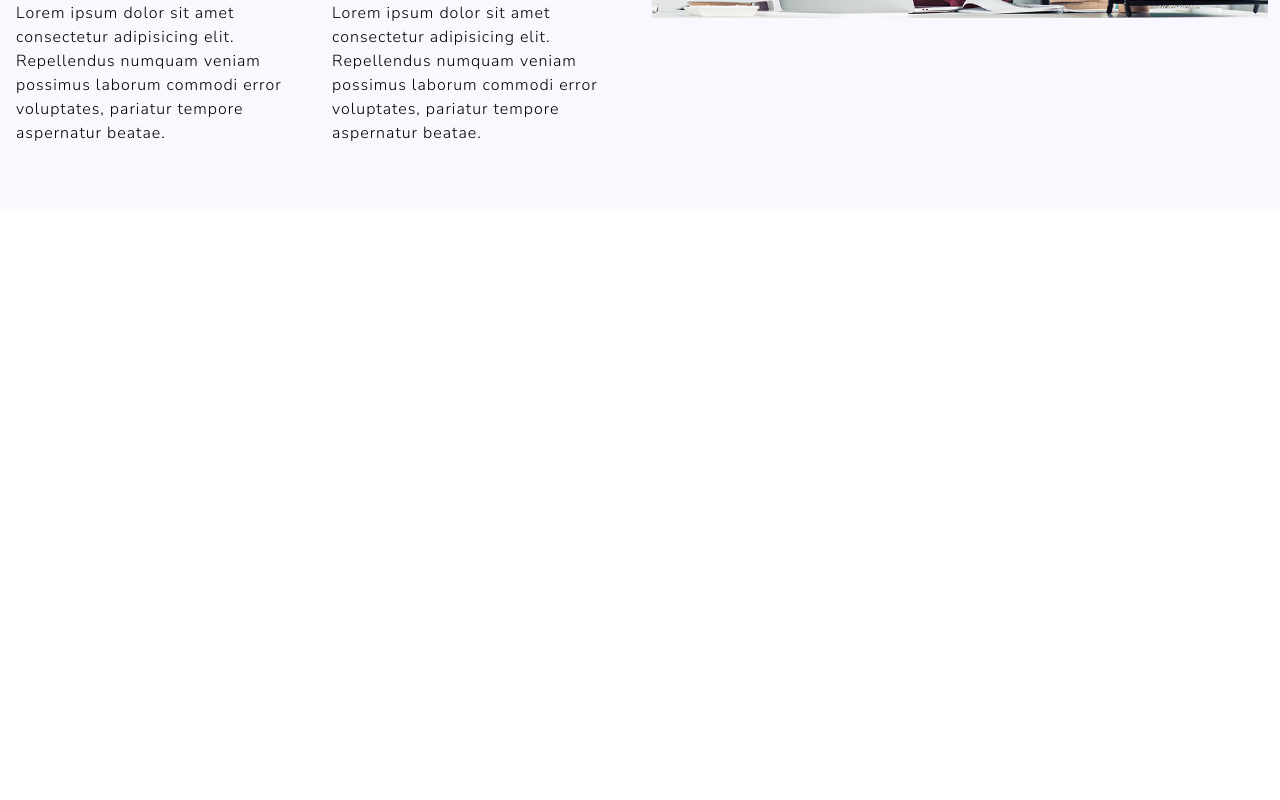
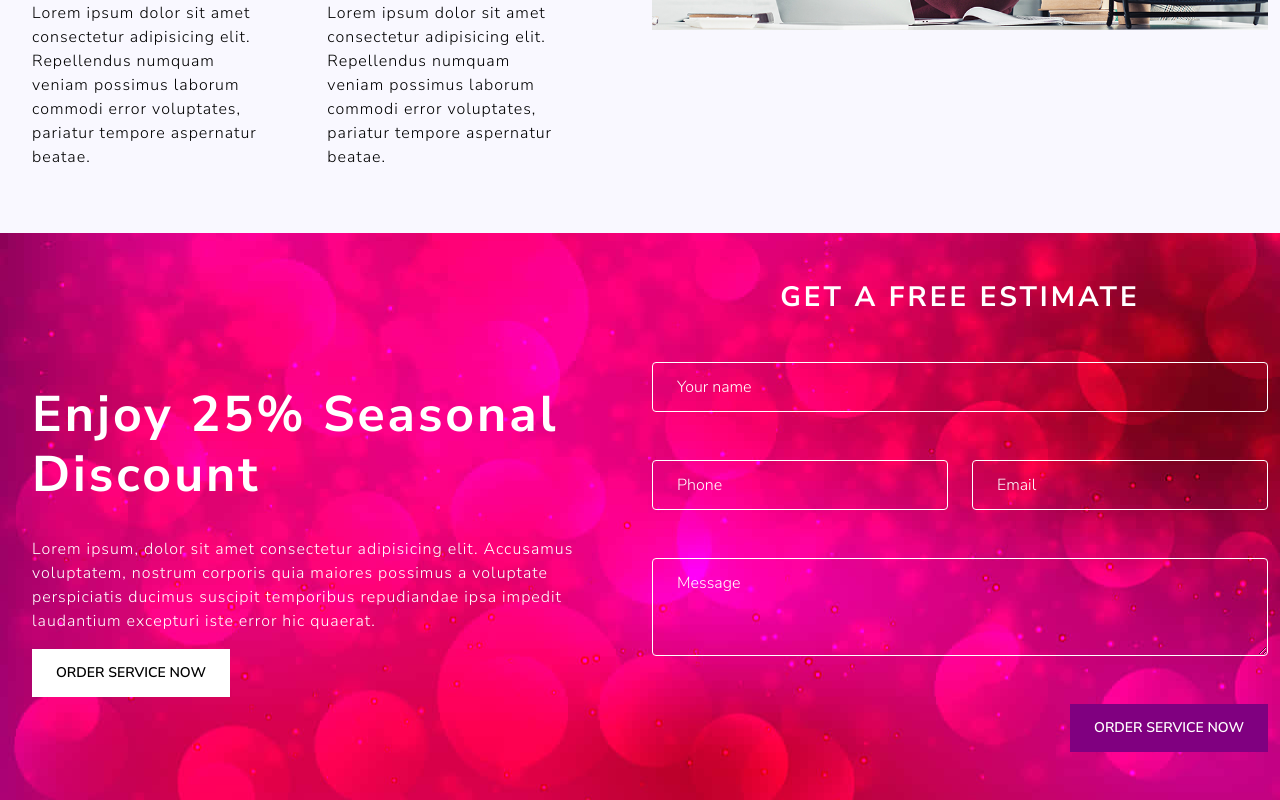
Before and after one commit to DreammyOleksandr/frontend-basics-last-lab, a React (Create React App) app: page / in a window 1280 px wide. Shown: the part 2178-2978 px from the top of the page. Before the commit the page ends 2387 px from the top, so only its background shows below. Built offline with nearby package versions, Linux system fonts and the light colour scheme.

Commit message:
feat: discount block is made

```diff
--- /dev/null
+++ b/src/components/blocks/DiscountBlock.jsx
@@ -0,0 +1,38 @@
+import React from 'react'
+import discountBg from '../../images/discountBg.jpg'
+import { DiscountForm } from '../elements'
+
+const DiscountBlock = () => {
+  return (
+    <div className='container-fluid text-white' style={{ backgroundImage: `Url(${discountBg})` }}>
+      <div className='row align-items-center'>
+        <div className='col-md-6 text-center text-md-left p-3'>
+          <div className='px-3 pb-5'>
+            <br />
+            <br />
+            <p className='text-light text-start h1 text-capitalize' style={{ fontSize: '50px' }}>
+              <b>Enjoy 25% seasonal discount</b>
+            </p>
+            <br />
+            <p className='text-start'>
+              Lorem ipsum, dolor sit amet consectetur adipisicing elit. Accusamus voluptatem,
+              nostrum corporis quia maiores possimus a voluptate perspiciatis ducimus suscipit
+              temporibus repudiandae ipsa impedit laudantium excepturi iste error hic quaerat.
+            </p>
+            <div className='position-absolute'>
+              <button className='btn btn-secondary text-uppercase'>Order service now</button>
+            </div>
+          </div>
+        </div>
+        <div className='col-md-6 h-100'>
+          <h2 className='text-white mt-5 mb-5'>
+            <b>Get a free estimate</b>
+          </h2>
+          <DiscountForm />
+        </div>
+      </div>
+    </div>
+  )
+}
+
+export default DiscountBlock
--- a/src/components/blocks/FixTechBlock.jsx
+++ b/src/components/blocks/FixTechBlock.jsx
@@ -22,14 +22,14 @@ const FixTechBlock = () => {
             </div>
           </div>
           <div className='row text-start'>
-            <div className='col-sm-6 pb-5'>
+            <div className='col-sm-5 pb-5 mx-3'>
               <h1>
                 <i class='bi bi-gem'></i>
               </h1>
               <br />
               <Card />
             </div>
-            <div className='col-sm-6 pb-5' style={{ backgroundColor: '#f9f8ff' }}>
+            <div className='col-sm-5 pb-5 mx-3' style={{ backgroundColor: '#f9f8ff' }}>
               <h1>
                 <i class='bi bi-telephone'></i>
               </h1>
--- a/src/components/blocks/index.js
+++ b/src/components/blocks/index.js
@@ -1,3 +1,4 @@
 export { default as GetStartedBlock } from './GetStartedBlock'
 export { default as SupportersBlock } from './SupportersBlock'
 export { default as FixTechBlock } from './FixTechBlock'
+export { default as DiscountBlock } from './DiscountBlock'
--- /dev/null
+++ b/src/components/elements/DiscountForm.jsx
@@ -0,0 +1,49 @@
+import React from 'react'
+
+const DiscountForm = () => {
+  return (
+    <div>
+      <form>
+        <div>
+          <input
+            type='text'
+            className='form-control border border-white text-light rounded-1 mb-5'
+            placeholder='Your name'
+            style={{ backgroundColor: 'rgba(0, 0, 0, 0)' }}
+          />
+        </div>
+        <div className='row'>
+          <div className='col-md-6'>
+            <input
+              type='text'
+              className='form-control border border-white text-light rounded-1 mb-5'
+              placeholder='Phone'
+              style={{ backgroundColor: 'rgba(0, 0, 0, 0)' }}
+            />
+          </div>
+          <div className='col-md-6'>
+            <input
+              type='text'
+              className='form-control border border-white text-light rounded-1 mb-5'
+              placeholder='Email'
+              style={{ backgroundColor: 'rgba(0, 0, 0, 0)' }}
+            />
+          </div>
+          <div>
+            <textarea
+              className='form-control border border-white text-light rounded-1 mb-5'
+              rows='3'
+              placeholder='Message'
+              style={{ backgroundColor: 'rgba(0, 0, 0, 0)' }}
+            ></textarea>
+          </div>
+          <div className='mb-5 d-flex'>
+            <button className='btn btn-primary text-uppercase ms-auto'>Order service now</button>
+          </div>
+        </div>
+      </form>
+    </div>
+  )
+}
+
+export default DiscountForm
--- a/src/components/elements/index.js
+++ b/src/components/elements/index.js
@@ -1,2 +1,3 @@
 export { default as ImageCard } from './ImageCard'
 export { default as Card } from './Card'
+export { default as DiscountForm } from './DiscountForm'
--- a/src/pages/MainPage.jsx
+++ b/src/pages/MainPage.jsx
@@ -1,5 +1,5 @@
 import React from 'react'
-import { GetStartedBlock, SupportersBlock, FixTechBlock } from '../components/blocks'
+import { GetStartedBlock, SupportersBlock, FixTechBlock, DiscountBlock } from '../components/blocks'
 
 const MainPage = () => {
   return (
@@ -7,6 +7,7 @@ const MainPage = () => {
       <GetStartedBlock />
       <SupportersBlock />
       <FixTechBlock />
+      <DiscountBlock />
     </div>
   )
 }
```
Also changed, not shown: src/index.css (+3 -5 lines), src/bootstrap.css, src/images/discountBg.jpg (added).
